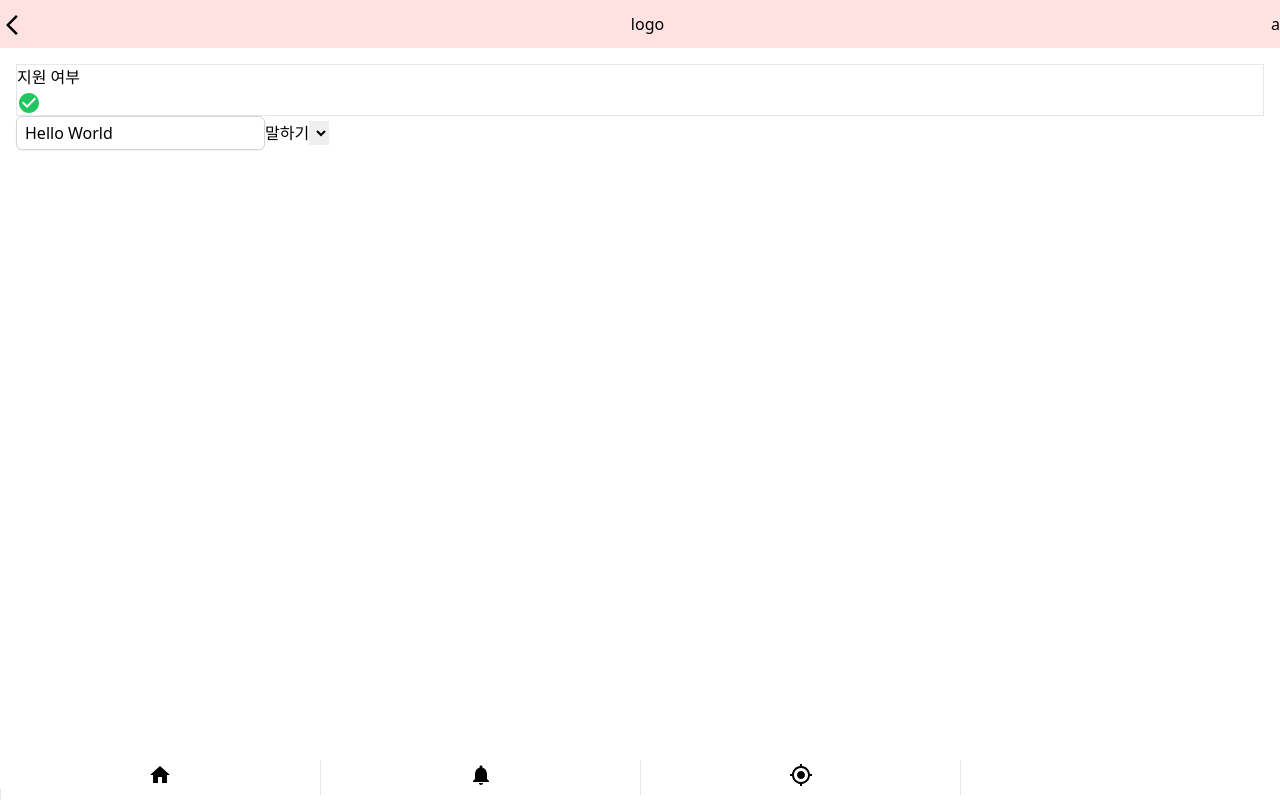
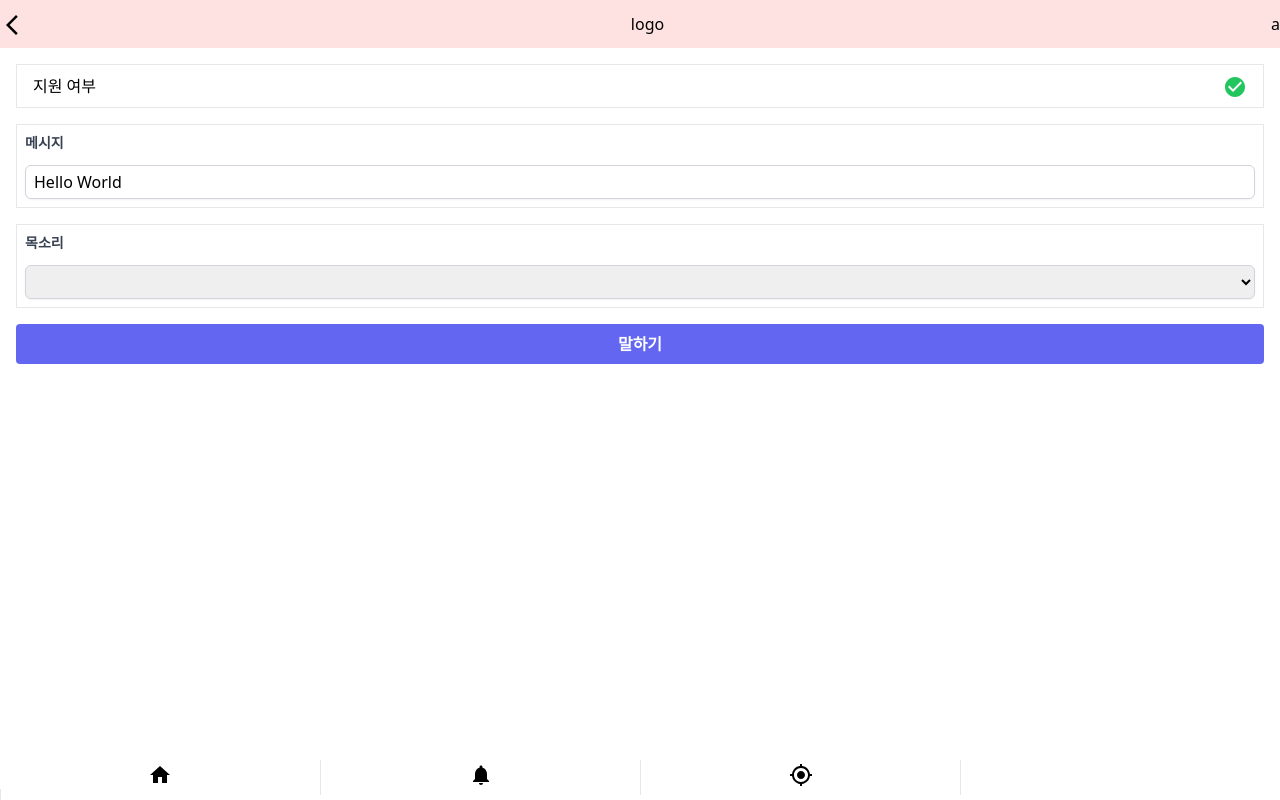
Before and after one commit to sasha1107/PWA, a React (Create React App) app: page /speech in a window 1280 px wide. Built offline with nearby package versions, Linux system fonts and the light colour scheme; the HTML template or start-up script is replaced by a standard one.

Commit message:
style: 스타일 수정

```diff
--- a/src/components/support/index.jsx
+++ b/src/components/support/index.jsx
@@ -3,7 +3,7 @@ import CheckCircleIcon from '@mui/icons-material/CheckCircle';
 import ErrorIcon from '@mui/icons-material/Error';
 const Support = ({ support, target }) => {
   return (
-    <div className="border">
+    <div className="flex items-center  justify-between border p-2 px-4">
       <div>{target ? `${target} ` : ''}지원 여부</div>
       <div className={support ? 'text-green-500' : 'text-red-500'}>
         {support ? <CheckCircleIcon /> : <ErrorIcon />}
--- a/src/index.css
+++ b/src/index.css
@@ -41,4 +41,16 @@
   button.primary {
     @apply rounded bg-indigo-500 px-4 py-2 font-bold text-white hover:bg-indigo-600;
   }
+  button.secondary {
+    @apply rounded bg-gray-500 px-4 py-2 font-bold text-white hover:bg-gray-600;
+  }
+  .tag {
+    @apply rounded bg-gray-200 px-2 py-1 text-sm;
+  }
+  select {
+    @apply rounded-md border border-gray-300 p-2 py-1 shadow-sm focus:border-indigo-500 focus:outline-none focus:ring-indigo-500;
+  }
+  label {
+    @apply mb-2 block text-sm font-bold text-gray-700;
+  }
 }
--- a/src/pages/share/index.jsx
+++ b/src/pages/share/index.jsx
@@ -16,11 +16,17 @@ const Share = () => {
   }, []);
 
   return (
-    <div className="flex flex-col">
+    <div className="flex flex-col gap-4">
       <Support support={support} />
 
-      <h1>공유</h1>
       <div className="border p-2">
+        <h2
+          className="
+          mb-3 text-lg font-semibold
+        "
+        >
+          공유할 데이터 입력
+        </h2>
         <div className="flex flex-col gap-1">
           <label htmlFor="title">title</label>
           <input
--- a/src/pages/speech/index.jsx
+++ b/src/pages/speech/index.jsx
@@ -15,10 +15,35 @@ const Speech = () => {
     }
   }, []);
   return (
-    <div>
+    <div className="flex flex-col gap-4">
       <Support support={support} />
-      <input type="text" value={msg} onChange={(e) => setMsg(e.target.value)} />
+      <div className="flex flex-col gap-1 border p-2">
+        <label htmlFor="msg">메시지</label>
+        <input
+          id="msg"
+          type="text"
+          value={msg}
+          onChange={(e) => setMsg(e.target.value)}
+        />
+      </div>
+      <div className="flex flex-col gap-1 border p-2">
+        <label htmlFor="voice">목소리</label>
+        <select
+          id="voice"
+          onChange={(e) => {
+            speaker.voice = voices.find(
+              (voice) => voice.name === e.target.value
+            );
+            setSpeaker(speaker);
+          }}
+        >
+          {voices.map((voice) => (
+            <option key={voice.name}>{voice.name}</option>
+          ))}
+        </select>
+      </div>
       <button
+        className="primary"
         onClick={() => {
           speaker.text = msg;
           window.speechSynthesis.speak(speaker);
@@ -26,16 +51,6 @@ const Speech = () => {
       >
         말하기
       </button>
-      <select
-        onChange={(e) => {
-          speaker.voice = voices.find((voice) => voice.name === e.target.value);
-          setSpeaker(speaker);
-        }}
-      >
-        {voices.map((voice) => (
-          <option key={voice.name}>{voice.name}</option>
-        ))}
-      </select>
     </div>
   );
 };
--- a/src/pages/wakelock/index.jsx
+++ b/src/pages/wakelock/index.jsx
@@ -10,16 +10,20 @@ const WakeLock = () => {
     }
   }, []);
   return (
-    <div>
+    <div className="flex flex-col gap-4">
       <Support support={support} />
 
       {wakeLock && (
         <div>
           <div>type: {wakeLock.type}</div>
-          <div>released: {wakeLock.released ? 'true' : 'false'}</div>
+          <div>
+            released:{' '}
+            <span className="tag">{wakeLock.released.toString()}</span>
+          </div>
         </div>
       )}
       <button
+        className="primary block w-full"
         onClick={async () => {
           try {
             if (!navigator.wakeLock) {
@@ -36,6 +40,7 @@ const WakeLock = () => {
       </button>
       {wakeLock && !wakeLock.released && (
         <button
+          className="secondary block w-full"
           onClick={async () => {
             try {
               if (!navigator.wakeLock) {
@@ -48,7 +53,7 @@ const WakeLock = () => {
             }
           }}
         >
-          해제
+          잠금 해제
         </button>
       )}
     </div>
```
